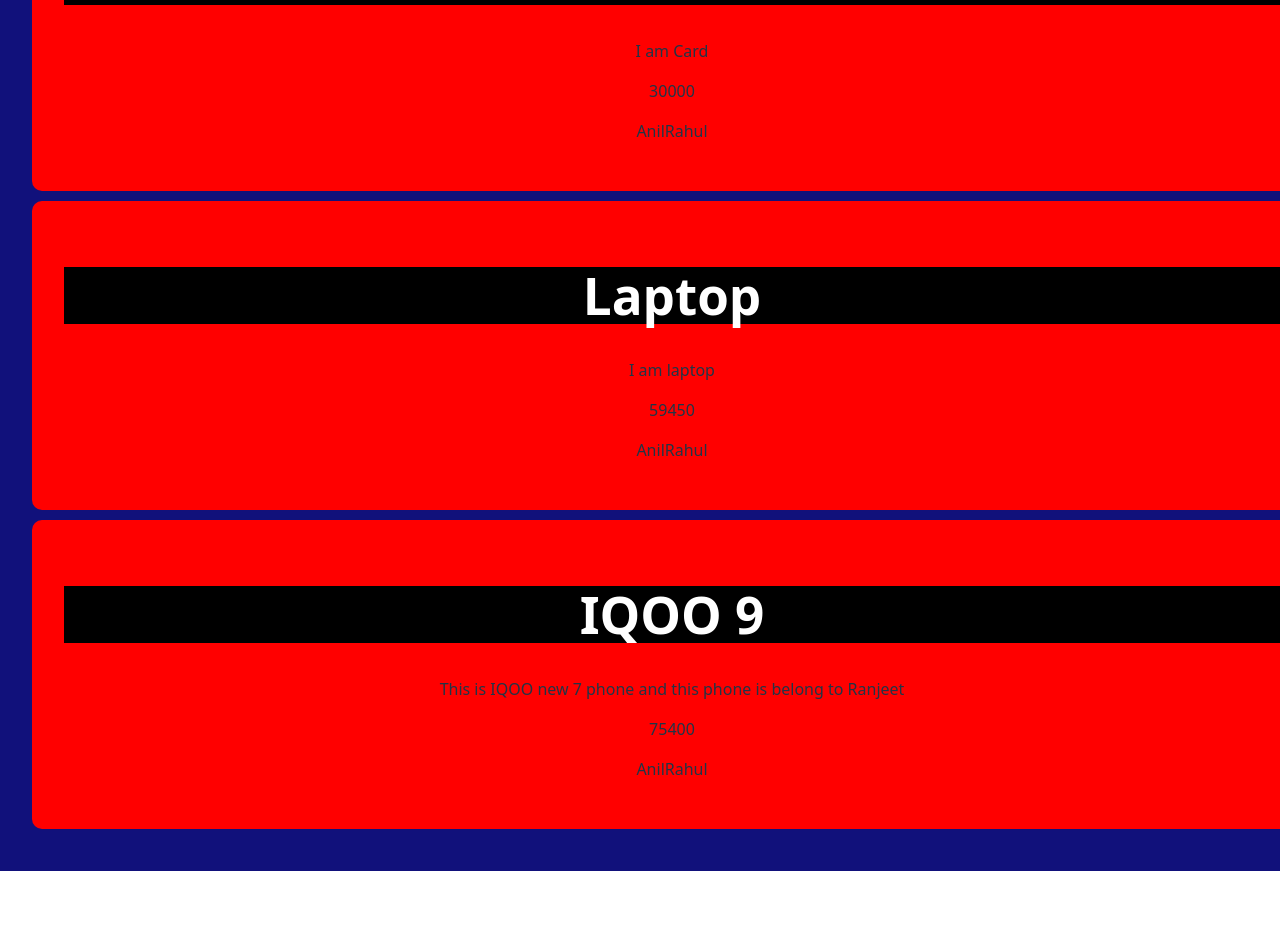
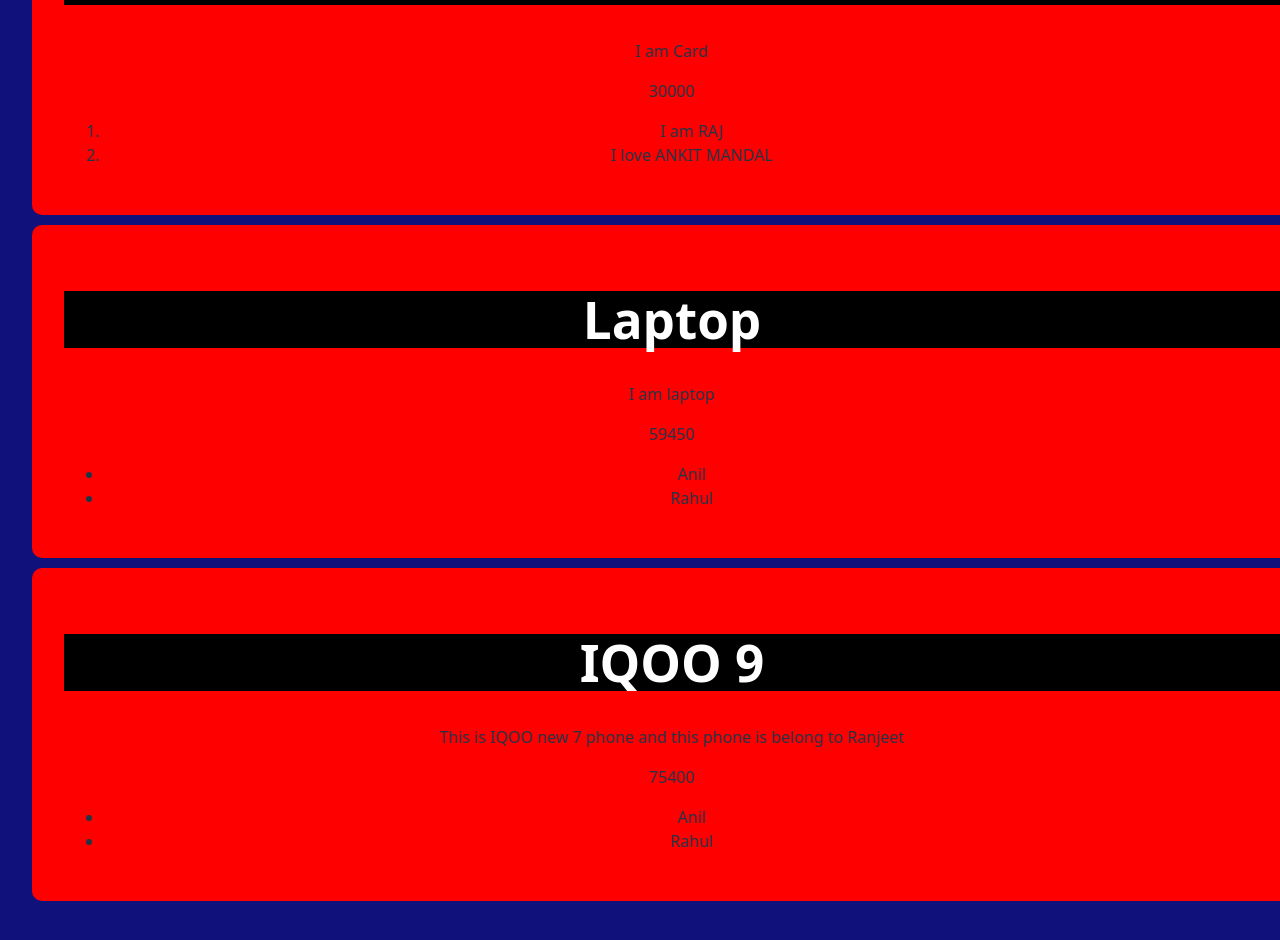
Before and after one commit to anilmonitor/viteTest, a React (Vite) app: page / in a window 1280 px wide. Shown: the part 2822-3762 px from the top of the page. Before the commit the page ends 3693 px from the top, so only its background shows below. Built offline with nearby package versions, Linux system fonts and the light colour scheme.

Commit message:
passed array obj

```diff
--- a/src/components/amazonCard/Card.jsx
+++ b/src/components/amazonCard/Card.jsx
@@ -1,19 +1,31 @@
-
 import CardTemplate from "./CardTemplate";
 
+let Card = () => {
+    let ar = ["Anil", "Rahul"];
+    let objectPass = { a: "I am RAJ", b: "I love ANKIT MANDAL" };
+    return (
+        <>
+            <CardTemplate
+                heading="Realme X7 max"
+                price={30000}
+                about="I am Card "
+                obj={objectPass}
+            />
+            <CardTemplate
+                heading="Laptop"
+                price={59450}
+                about="I am laptop "
+                list={ar}
+            />
 
-let Card = () => {
-let ar = ["Anil", "Rahul"];
-    return <>
-
-
-        <CardTemplate heading="Realme X7 max" price={30000} about="I am Card " list={ar}/>
-        <CardTemplate heading="Laptop" price={59450} about="I am laptop "  list={ar}/>
-
-  <CardTemplate heading="IQOO 9" price={75400} about="This is IQOO new 7 phone and this phone is belong to Ranjeet"  list={ar}/>
-
-    </>
-
-}
+            <CardTemplate
+                heading="IQOO 9"
+                price={75400}
+                about="This is IQOO new 7 phone and this phone is belong to Ranjeet"
+                list={ar}
+            />
+        </>
+    );
+};
 
 export default Card;
--- a/src/components/amazonCard/CardTemplate.jsx
+++ b/src/components/amazonCard/CardTemplate.jsx
@@ -1,12 +1,39 @@
 import "./Card.css"
-let CardTemplate = ({ heading, about, price , list}) => {
+let CardTemplate = ({ heading, about, price, list, obj }) => {
+
+    // let singleItem = list.map((single) => <li>{single}</li>);
+
     return <>
 
         <div className="card">
             <h1>{heading}</h1>
             <p>{about}</p>
             <p>{price}</p>
-            <p>{list}</p>
+
+            {/* for rendering array  */}
+            {list && (
+                <ul>
+                    {list.map((single, index) => (
+                        <li key={index}>{single}</li>
+                    ))}
+                </ul>
+            )}
+
+
+{/* for rendering object  */}
+
+            {obj && (
+                <>
+
+                    <ol>
+
+
+                        <li>{obj.a}</li>
+                        <li>{obj.b}</li>
+                    </ol>
+                </>
+            )}
+
         </div>
 
     </>
--- a/src/components/members/Members.jsx
+++ b/src/components/members/Members.jsx
@@ -8,16 +8,23 @@
 
         <>
             <div className="membersCard">
+
                 <Member name="ANIL  Kumar" email="anilarangi6@gmail.com" gender="female" age={22} img="https://recstudentportal.com/udaanmembers/profile/anil.jpeg" branch="CSE" />
                 <Member name="ANIL  Kumar" age={22} img="https://recstudentportal.com/udaanmembers/profile/sonali.jpeg" branch="CSE" />
 
                 <Member name="Soni Kumari" age={20} img="https://recstudentportal.com/udaanmembers/profile/aman.jpeg" branch="CSE" />
                 <Member name="ANIL  Kumar" age={22} img="https://recstudentportal.com/udaanmembers/profile/alok.jpeg" branch="CSE" />
+
+                <Member name="Ankit  Mandal" age={21} img="src/assets/mandal.jpeg" branch="CSE" gender="Male" email="bm@gmail.com" />
+
+
+                <Member name="Soni Kumari" age={20} img="https://recstudentportal.com/udaanmembers/profile/soni.jpeg" branch="CSE" />
                 <Member name="ANIL  Kumar" age={22} img="https://recstudentportal.com/udaanmembers/profile/prem.jpeg" />
 
-                <Member name="Soni Kumari" age={20} img="https://recstudentportal.com/udaanmembers/profile/arpit.jpeg" branch="CSE" />
                 <Member name="ANIL  Kumar" age={22} img="https://recstudentportal.com/udaanmembers/profile/ayush.jpeg" branch="CSE" />
-                <Member name="Soni Kumari" age={20} img="https://recstudentportal.com/udaanmembers/profile/soni.jpeg" branch="CSE" />
+
+
+
             </div>
         </>
     )
```
Also changed, not shown: src/assets/mandal.jpeg (added).
